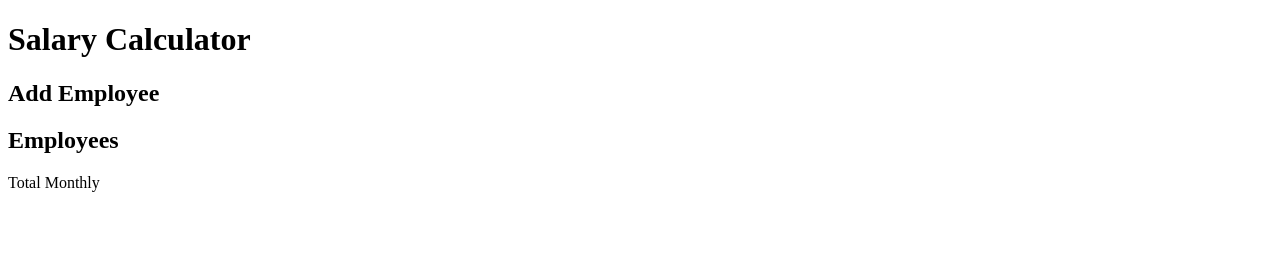
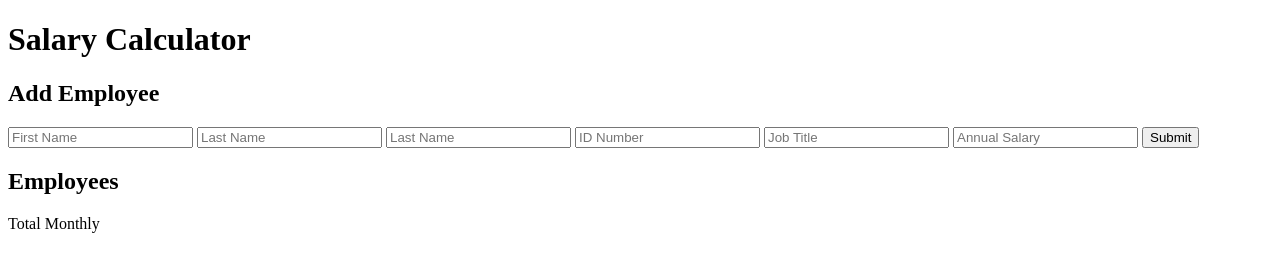
Before and after one commit to RaptorRage421/weekend-salary-calculator, a website: page index.html in a window 1280 px wide. Drawn offline with Linux system fonts and the light colour scheme.

Commit message:
added the input forms in the html along with the submit button

```diff
--- a/index.html
+++ b/index.html
@@ -12,6 +12,42 @@
   </header>
   <main>
     <h2>Add Employee</h2>
+    <form onSubmit="handleSubmit(event)" >
+      <input id="firstNameInput"
+        placeholder="First Name"
+        type="text"
+      >
+      <input
+        id="lastNameInput"
+        placeholder="Last Name"
+        type="text"
+      >
+
+      <input
+      id="lastNameInput"
+      placeholder="Last Name"
+      type="text"
+    >
+
+    <input
+    id="idNumber"
+    placeholder="ID Number"
+    type="text"
+  >
+
+  <input
+  id="jobTitle"
+  placeholder="Job Title"
+  type="text"
+    >
+    <input
+    id="annualSalary"
+    placeholder="Annual Salary"
+    type="text"
+  >
+
+      <button type="submit">Submit</button>
+    </form>
     <h2>Employees</h2>
   </main>
   <footer>
```
